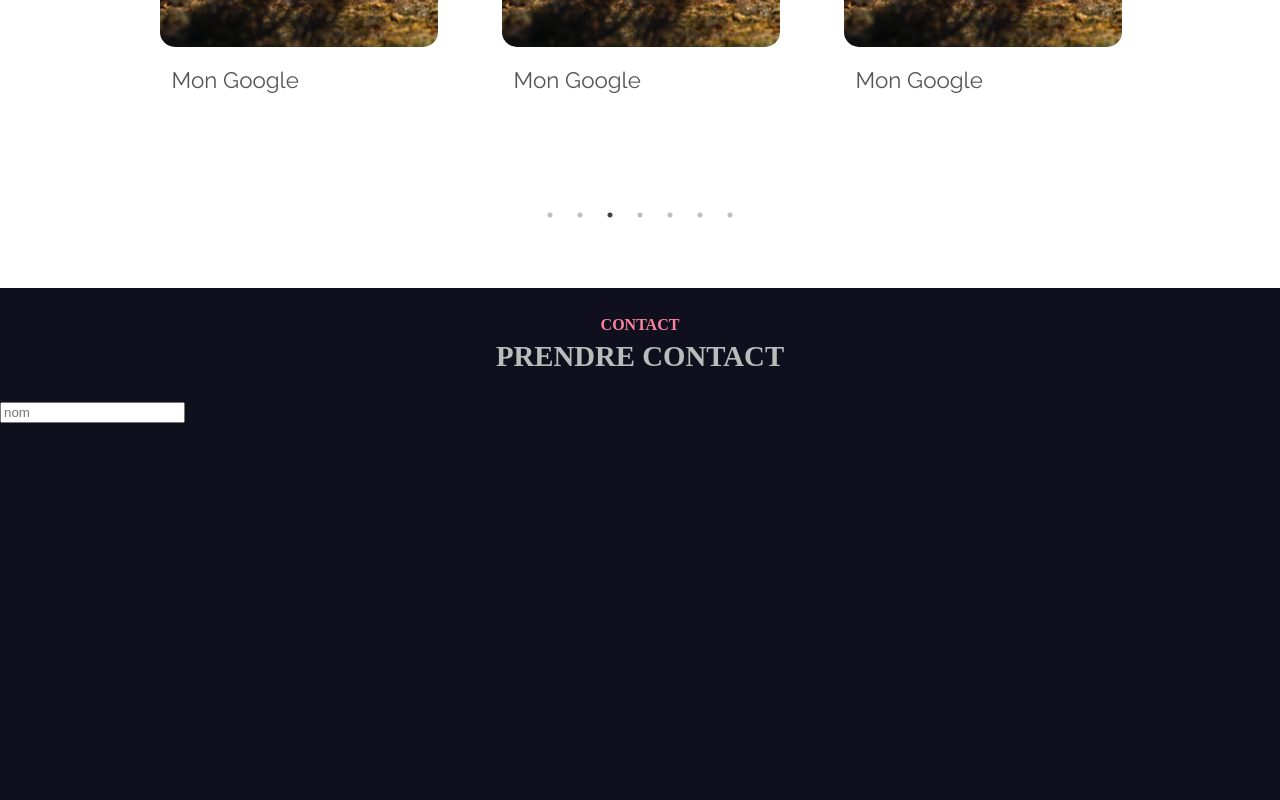
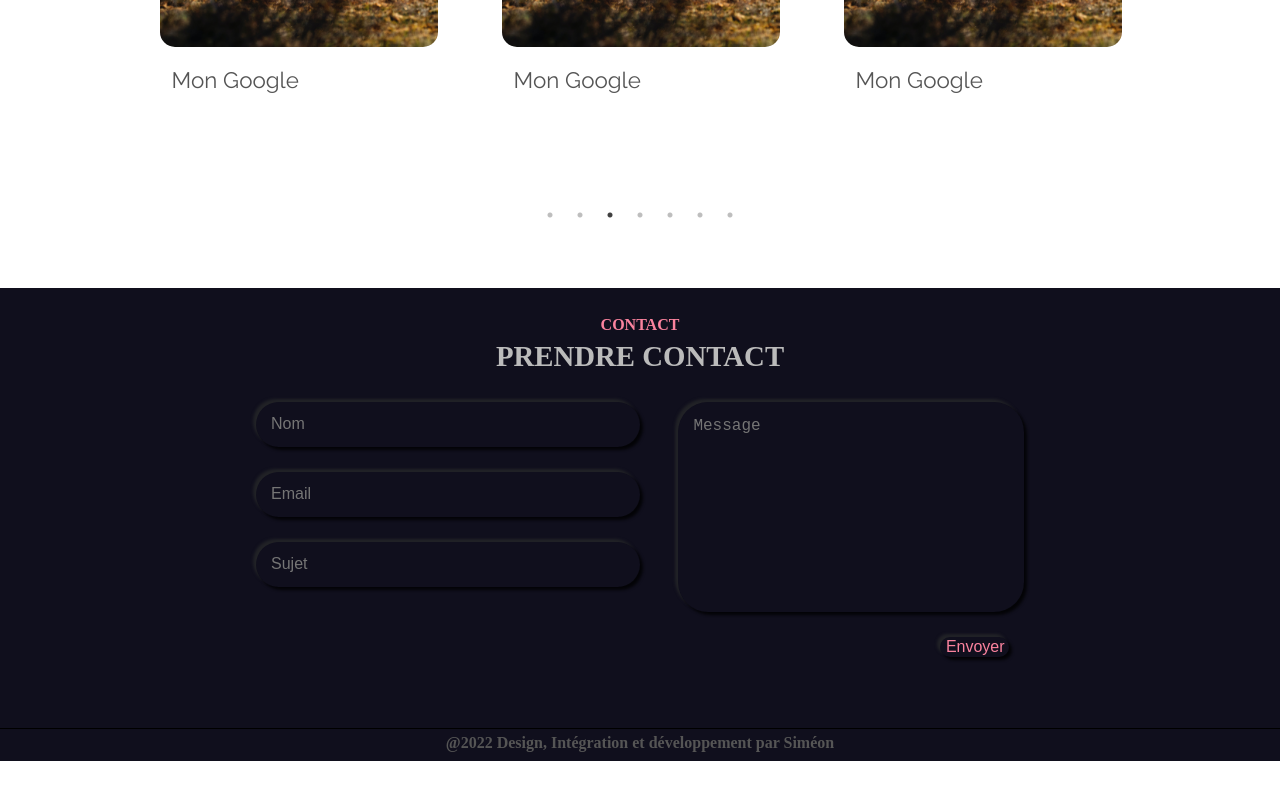
Before and after one commit to ExcaliburSims/portfolioNextJS, a Next.js app: page / in a window 1280 px wide. Shown: the part 2544-3344 px from the top of the page. After the commit the page ends 3305 px from the top, so only its background shows below. Built offline with nearby package versions, Linux system fonts and the light colour scheme.

Commit message:
feat: cleaning

```diff
--- a/components/FormInput.jsx
+++ b/components/FormInput.jsx
@@ -3,12 +3,17 @@ import styles from "../styles/FormInput.module.scss";
 
 function FormInput(props) {
   return (
+    <div className={styles.groupeInput}>
+      <div className={styles.survol}>
         <input
           type={props.type}
           name={props.name}
           placeholder={props.placeholder}
           className={styles.input}
         />
+      </div>
+      {/* <div class="groupe--input --ombreExterieure survol"> */}
+    </div>
   );
 }
 
--- a/pages/Contact.jsx
+++ b/pages/Contact.jsx
@@ -8,8 +8,26 @@ function Contact() {
       <div className={styles.title}>
         <h2 data-entete="Contact">Prendre contact</h2>
       </div>
-      <div>
-        <FormInput type="text" placeholder="nom" name="nom" />
+      <div className={styles.content}>
+        <div className={styles.blocInput}>
+          <FormInput type="text" placeholder="Nom" name="nom" />
+          <FormInput type="text" placeholder="Email" name="email" />
+          <FormInput type="text" placeholder="Sujet" name="sujet" />
+        </div>
+        <div className={styles.blocTextarea}>
+          <div className={styles.groupeTextarea}>
+            <div className={styles.survol}>
+              <textarea className={styles.textarea} placeholder="Message" />
+            </div>
+          </div>
+          <div className={styles.groupeBouton}>
+            <div className={styles.survol}>
+              <button type="submit" className={styles.bouton}>
+                Envoyer
+              </button>
+            </div>
+          </div>
+        </div>
       </div>
     </div>
   );
--- a/pages/index.js
+++ b/pages/index.js
@@ -1,7 +1,6 @@
 import Head from 'next/head'
-import Image from 'next/image'
+import Footer from '../components/Footer'
 import Header from '../components/Header'
-import styles from '../styles/Home.module.scss'
 import Contact from './Contact'
 import Info from './Info'
 import Main from './Main'
@@ -20,6 +19,7 @@ export default function Home() {
       <Service />
       <Project />
       <Contact />
+      <Footer />
     </div>
   )
 }
--- a/styles/Contact.module.scss
+++ b/styles/Contact.module.scss
@@ -1,8 +1,11 @@
 @import "/styles/Mixin_style.scss";
+$ombreExterieurDark: 3px 3px 3px #040407, -3px -3px 3px #222327;
+$ombreExterieur-0Dark: 0 0 0 #040407;
+$ombreInterieurDark: inset 3px 3px 3px #040407, inset -3px -3px 3px #222327;
 
 .container {
   background-color: $fondSombre;
-  height: 80vh;
+  height: 55vh;
   color: $textNoir-700;
   .title {
     @include section_title;
@@ -10,9 +13,107 @@
   }
   .content {
     display: flex;
-    justify-content: center;
-    flex-wrap: wrap;
-    max-width: 70%;
+    justify-content: space-between;
+    max-width: 60%;
     margin: 0 auto;
+    //background-color: brown;
+    .blocInput {
+      //background-color: green;
+      width: 50%;
+    }
+    .blocTextarea {
+      display: flex;
+      flex-direction: column;
+      align-items: flex-end;
+      width: 45%;
+      .groupeTextarea {
+        width: 100%;
+        margin: 0 0 25px;
+        transition: all 0.3s ease;
+        border-radius: 30px;
+        box-shadow: $ombreExterieurDark;
+        &::after {
+          border-radius: 30px;
+        }
+        .survol {
+          position: relative;
+          z-index: 1;
+          .textarea {
+            height: 180px;
+            width: 100%;
+            padding: 15px;
+            resize: none;
+            border-radius: 30px;
+            border: none;
+            background-color: transparent;
+            font-size: 1rem;
+            padding: 15px 15px;
+            color: $couleur6;
+            font-weight: 100;
+            display: block;
+          }
+          &::after {
+            content: "";
+            position: absolute;
+            left: 0;
+            top: 0;
+            width: 100%;
+            height: 100%;
+            transition: all 0.3 ease;
+            z-index: -1;
+            border-radius: 30px;
+          }
+          &:hover {
+            box-shadow: $ombreExterieur-0Dark;
+          }
+          &:hover::after {
+            box-shadow: $ombreInterieurDark;
+          }
+        }
+      }
+      .groupeBouton {
+        width: 20%;
+        margin: 0 15px 25px;
+        transition: all 0.3s ease;
+        border-radius: 30px;
+        box-shadow: $ombreExterieurDark;
+        &::after {
+          border-radius: 30px;
+        }
+        .survol {
+          position: relative;
+          z-index: 1;
+          .bouton {
+            width: 100%;
+            height: 100%;
+            resize: none;
+            border-radius: 30px;
+            border: none;
+            background-color: transparent;
+            font-size: 1rem;
+            color: $couleur1;
+            font-weight: 100;
+            text-align: center;
+          }
+          &::after {
+            content: "";
+            position: absolute;
+            left: 0;
+            top: 0;
+            width: 100%;
+            height: 100%;
+            transition: all 0.3 ease;
+            z-index: -1;
+            border-radius: 30px;
+          }
+          &:hover {
+            box-shadow: $ombreExterieur-0Dark;
+          }
+          &:hover::after {
+            box-shadow: $ombreInterieurDark;
+          }
+        }
+      }
+    }
   }
 }
--- a/styles/FormInput.module.scss
+++ b/styles/FormInput.module.scss
@@ -0,0 +1,49 @@
+@import "/styles/Mixin_style.scss";
+$ombreExterieurDark: 3px 3px 3px #040407, -3px -3px 3px #222327;
+$ombreExterieur-0Dark: 0 0 0 #040407;
+$ombreInterieurDark: inset 3px 3px 3px #040407, inset -3px -3px 3px #222327;
+
+.groupeInput {
+	width: 100%;
+	//background-color:aqua;
+  margin: 0 0 25px;
+  transition: all 0.3s ease;
+  border-radius: 30px;
+  box-shadow: $ombreExterieurDark;
+  &::after {
+    border-radius: 30px;
+  }
+  .survol {
+    position: relative;
+    z-index: 1;
+    &::after {
+      content: "";
+      position: absolute;
+      left: 0;
+      top: 0;
+      width: 100%;
+      height: 100%;
+      transition: all 0.3 ease;
+      z-index: -1;
+			border-radius: 30px;
+    }
+    &:hover {
+      box-shadow: $ombreExterieur-0Dark;
+    }
+    &:hover::after {
+      box-shadow: $ombreInterieurDark;
+    }
+    .input {
+      height: 45px;
+      display: block;
+      width: 100%;
+      border-radius: 30px;
+      border: none;
+      background-color: transparent;
+      font-size: 1rem;
+      padding: 0 15px;
+      color: $couleur6;
+			font-weight: 100;
+    }
+  }
+}
```
Lines whose indentation alone changed are shown as unchanged.
